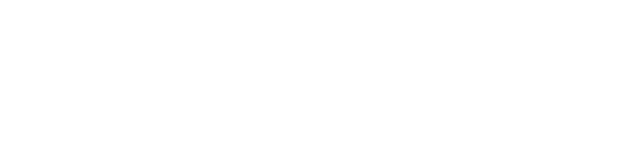
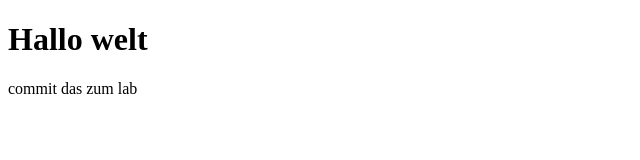
Before and after one commit to ajb91/Test1, a plain HTML site: page node1203/index.html in a window 1280 px wide. Shown: the whole page, without its empty margins (0-640 px from the left). Drawn offline with Linux system fonts and the light colour scheme.

Commit message:
https://gitlab.com/aaron-y-lou/proyecto-wifi.git

```diff
--- a/node1203/index.html
+++ b/node1203/index.html
@@ -7,6 +7,8 @@
     <title>Document</title>
 </head>
 <body>
+    <h1>Hallo welt</h1>
+    <p>commit das zum lab</p>
 
 </body>
 </html>
```
